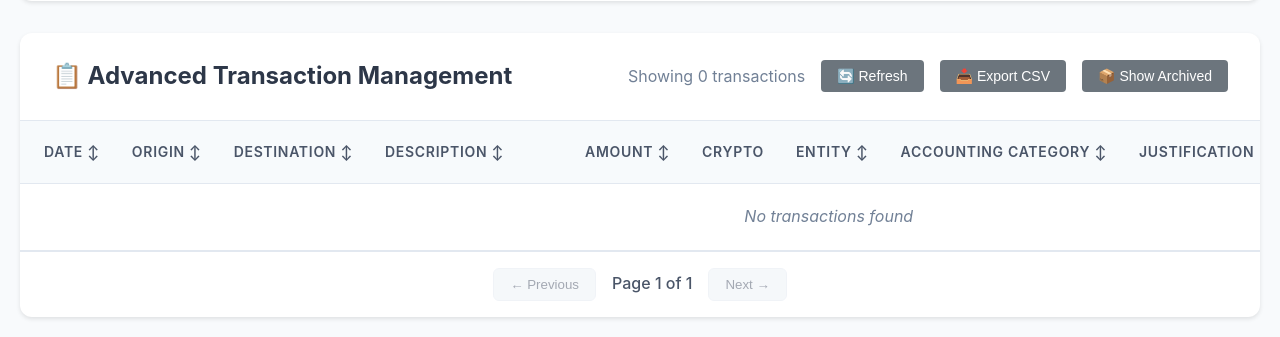
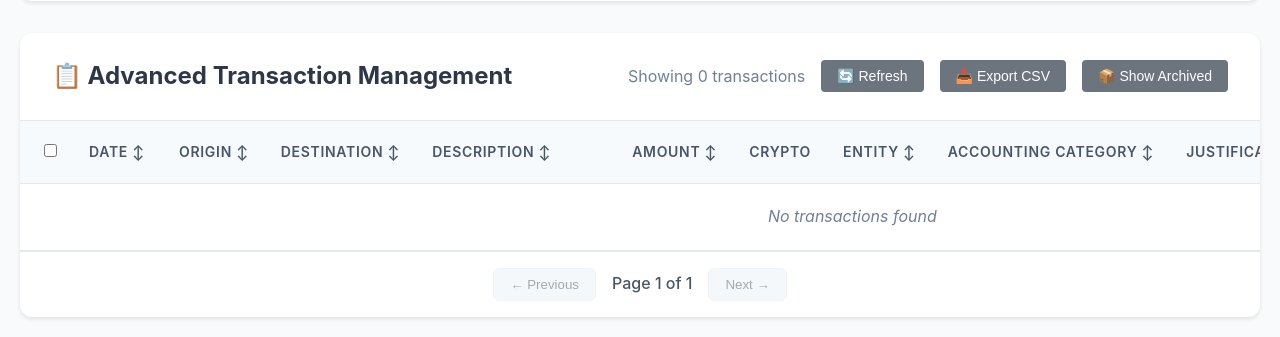
Before and after one commit to Delta-Compute/DeltaCFOAgent, a Flask app: template web_ui/templates/dashboard_advanced.html in a window 1280 px wide. Shown: the part 1053-1390 px from the top of the page. Run offline with Flask 3, Linux system fonts and the light colour scheme; the template is opened without the code that fills it, so the values that code supplies are empty.

Commit message:
feat: Add multi-select archive functionality
- Added checkbox column for selecting multiple transactions
- Implemented "Select All" checkbox in table header
- Added "Archive Selected" button that shows when transactions are selected
- Both individual and bulk archive operations now supported
- Updated CSS for 13-column layout with checkbox column
- Fixed colspan values for proper table rendering
- Maintains individual Archive button on each row for single transaction archiving

🤖 Generated with [Claude Code](https://claude.com/claude-code)

Co-Authored-By: Claude <noreply@anthropic.com>

```diff
--- a/web_ui/static/style_advanced.css
+++ b/web_ui/static/style_advanced.css
@@ -450,53 +450,59 @@ tbody tr:hover {
 }
 
 /* Column width optimization */
-th:nth-child(1), td:nth-child(1) { /* Date */
+th:nth-child(1), td:nth-child(1) { /* Checkbox */
+    width: 40px;
+    min-width: 40px;
+    text-align: center;
+}
+
+th:nth-child(2), td:nth-child(2) { /* Date */
     width: 90px;
     min-width: 90px;
 }
 
-th:nth-child(2), td:nth-child(2), /* Origin */
-th:nth-child(3), td:nth-child(3) { /* Destination */
+th:nth-child(3), td:nth-child(3), /* Origin */
+th:nth-child(4), td:nth-child(4) { /* Destination */
     width: 100px;
 }
 
-th:nth-child(4), td:nth-child(4) { /* Description */
+th:nth-child(5), td:nth-child(5) { /* Description */
     width: 25%;
     min-width: 200px;
 }
 
-th:nth-child(5), td:nth-child(5) { /* Amount */
+th:nth-child(6), td:nth-child(6) { /* Amount */
     width: 100px;
     text-align: right;
 }
 
-th:nth-child(6), td:nth-child(6) { /* Crypto */
+th:nth-child(7), td:nth-child(7) { /* Crypto */
     width: 120px;
     text-align: right;
 }
 
-th:nth-child(7), td:nth-child(7) { /* Entity */
+th:nth-child(8), td:nth-child(8) { /* Entity */
     width: 180px;
 }
 
-th:nth-child(8), td:nth-child(8) { /* Accounting Category */
+th:nth-child(9), td:nth-child(9) { /* Accounting Category */
     width: 150px;
 }
 
-th:nth-child(9), td:nth-child(9) { /* Justification */
+th:nth-child(10), td:nth-child(10) { /* Justification */
     width: 200px;
 }
 
-th:nth-child(10), td:nth-child(10) { /* Confidence */
+th:nth-child(11), td:nth-child(11) { /* Confidence */
     width: 90px;
     text-align: center;
 }
 
-th:nth-child(11), td:nth-child(11) { /* Source */
+th:nth-child(12), td:nth-child(12) { /* Source */
     width: 150px;
 }
 
-th:nth-child(12), td:nth-child(12) { /* Actions */
+th:nth-child(13), td:nth-child(13) { /* Actions */
     width: 120px;
     text-align: center;
 }
--- a/web_ui/templates/dashboard_advanced.html
+++ b/web_ui/templates/dashboard_advanced.html
@@ -148,6 +148,7 @@
                 <table id="transactionTable">
                     <thead>
                         <tr>
+                            <th><input type="checkbox" id="selectAll"></th>
                             <th class="sortable" data-sort="date">Date ↕</th>
                             <th class="sortable" data-sort="origin">Origin ↕</th>
                             <th class="sortable" data-sort="destination">Destination ↕</th>
@@ -164,7 +165,7 @@
                     </thead>
                     <tbody id="transactionTableBody">
                         <tr>
-                            <td colspan="12" class="loading">Loading transactions...</td>
+                            <td colspan="13" class="loading">Loading transactions...</td>
                         </tr>
                     </tbody>
                 </table>
```
Also changed, not shown: web_ui/static/script_advanced.js (+56 -3 lines).
